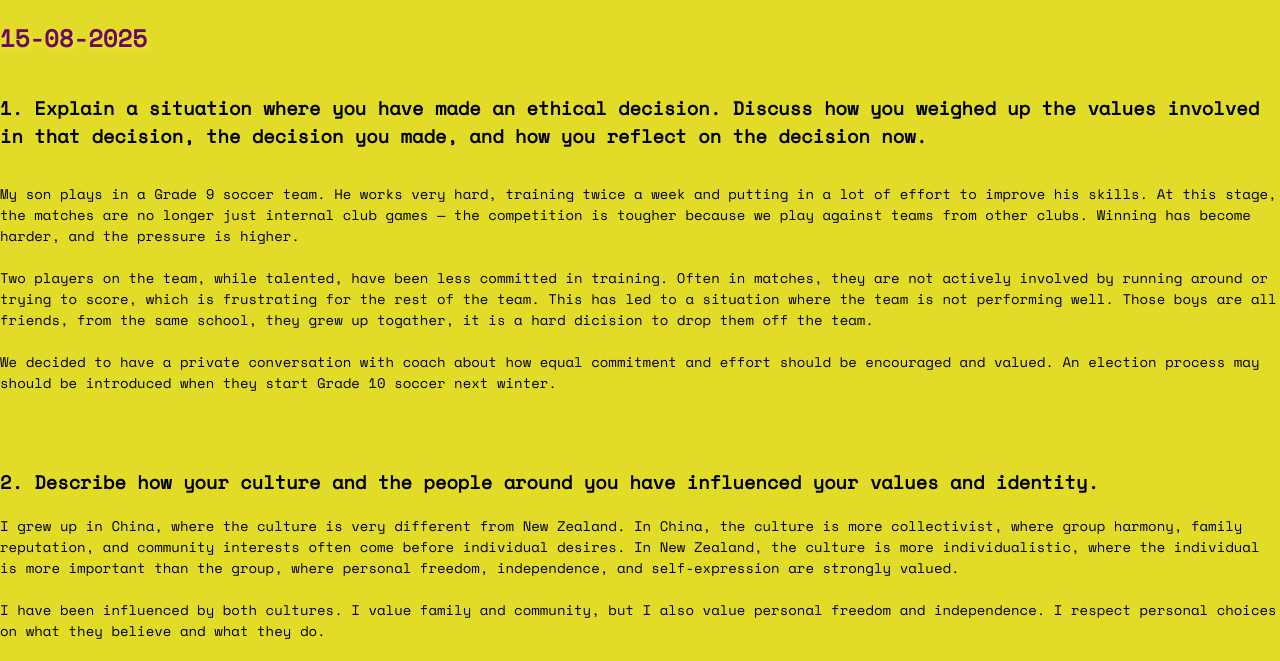
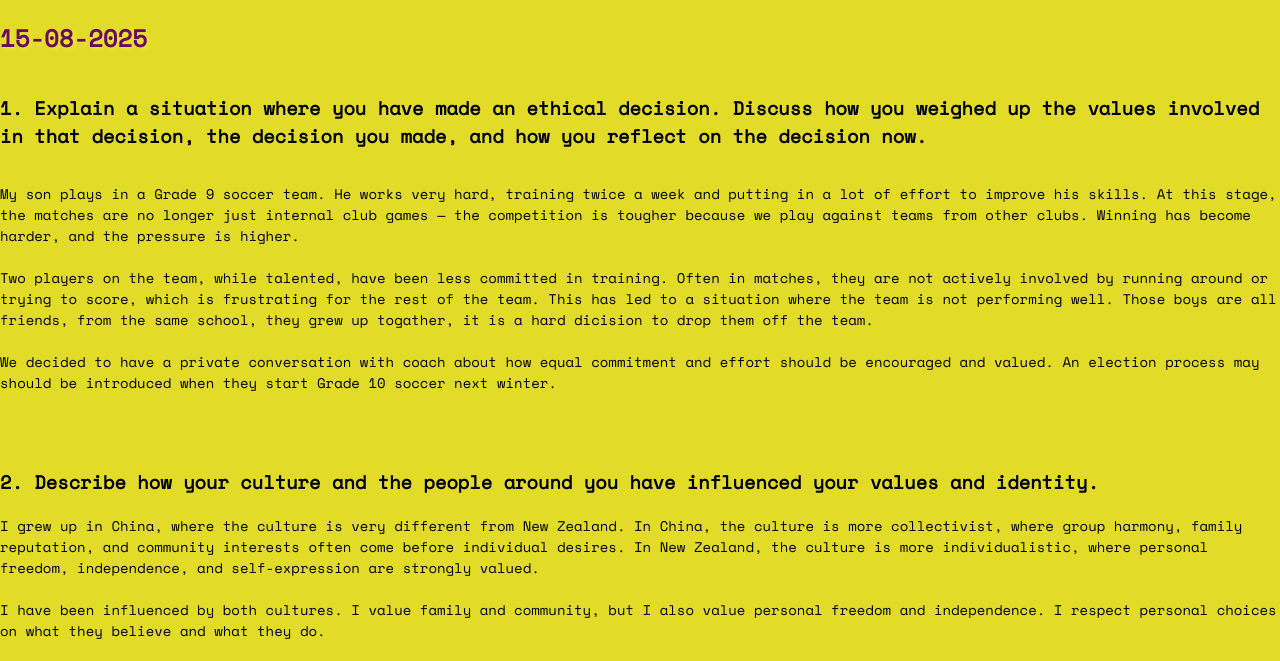
Before and after one commit to nyree-niu/nyree-niu.github.io, a plain HTML site: page blog/identify-values.html in a window 1280 px wide. Shown: the part 139-800 px from the top of the page. Drawn offline with nearby package versions, Linux system fonts and the light colour scheme.

Commit message:
minor style change

```diff
--- a/blog/identify-values.html
+++ b/blog/identify-values.html
@@ -64,8 +64,7 @@
             I grew up in China, where the culture is very different from New Zealand.
             In China, the culture is more collectivist, where group harmony, family reputation,
             and community interests often come before individual desires.
-            In New Zealand, the culture is more individualistic, where the individual is
-            more important than the group, where personal freedom, independence,
+            In New Zealand, the culture is more individualistic, where personal freedom, independence,
             and self-expression are strongly valued.
             <br />
             <br />
--- a/styles/main.css
+++ b/styles/main.css
@@ -20,7 +20,7 @@ body {
 .blog-name {
   font-family: Space Mono;
   font-size: 22px;
-  font-weight: bold;
+  font-weight:bold;
   text-align: center;
   padding: 0;
   margin-top: 0px;
```
Also changed, not shown: blog/learning-plan.html (+2 -5 lines), index.html (+1 -1 lines).
